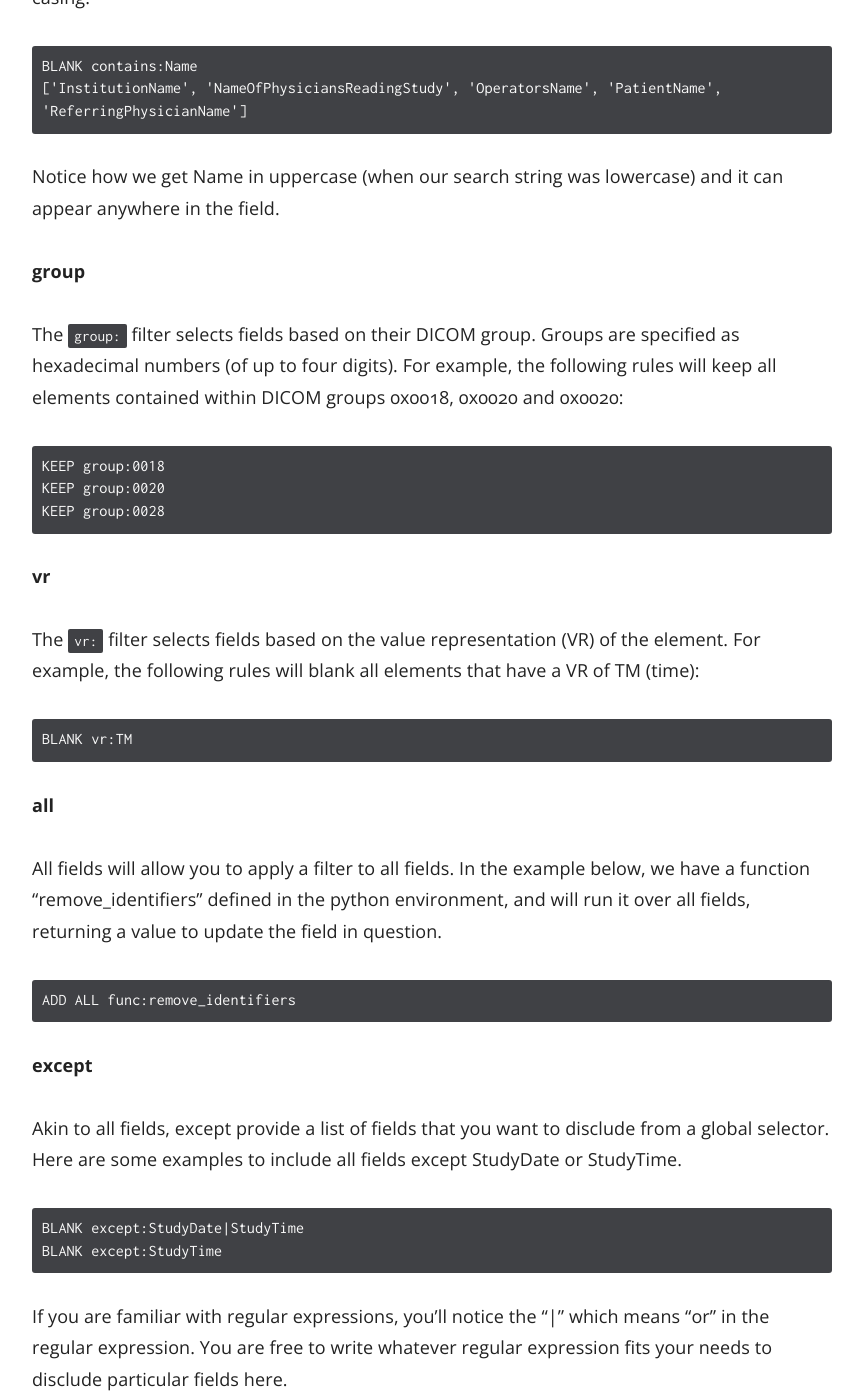
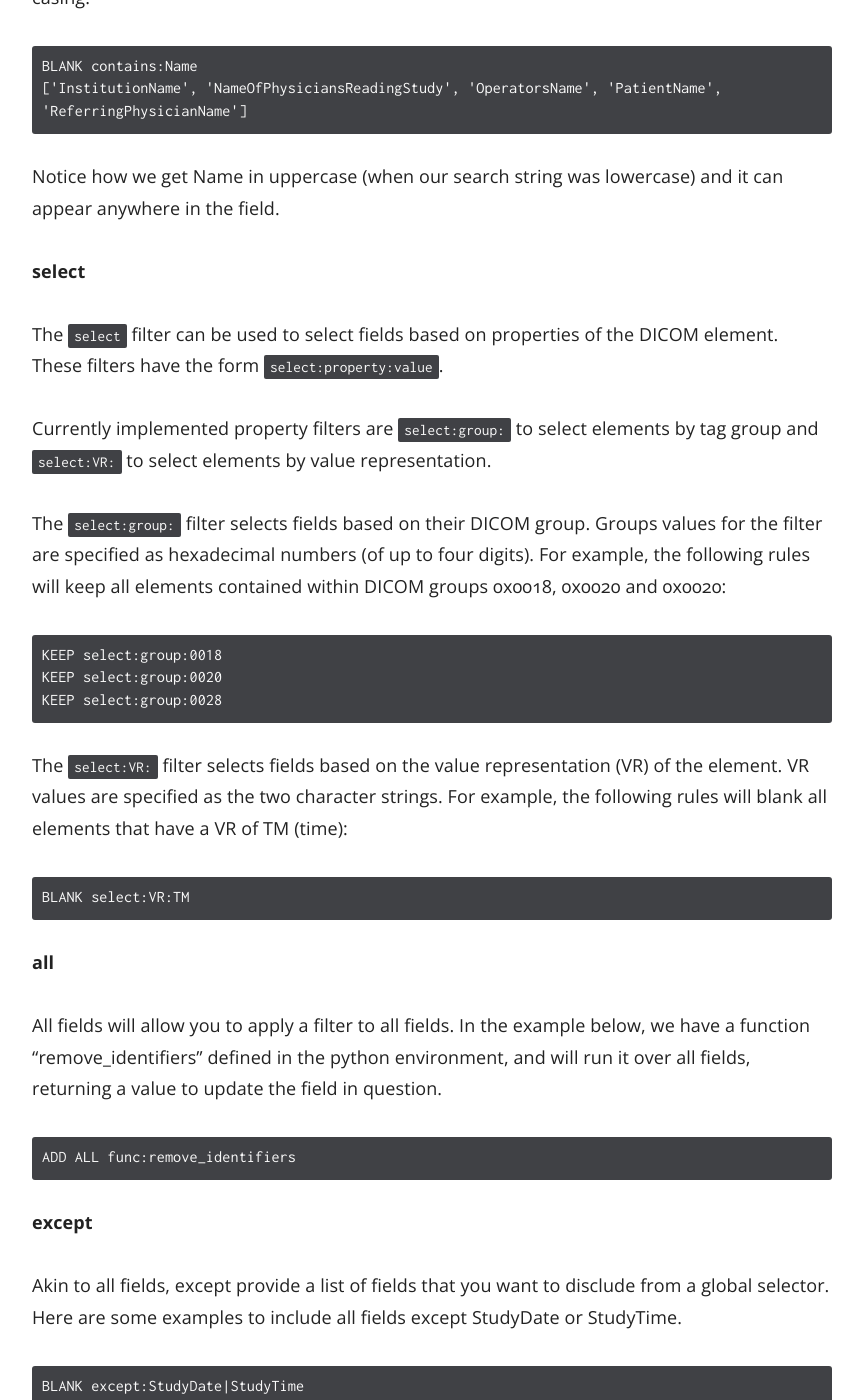
Before and after one commit to pydicom/deid, a Jekyll site: the page built from docs/_docs/user-docs/recipe-headers.md, in a window 1280 px wide and 1400 px high, scrolled down 8930 px. Shown: the whole window, without its empty margins (358-1221 px from the left). Built offline with Jekyll 4.4.1, drawn with Linux system fonts in a browser that asks for light colours.

Commit message:
Implement select: namespace

````diff
--- a/docs/_docs/user-docs/recipe-headers.md
+++ b/docs/_docs/user-docs/recipe-headers.md
@@ -282,8 +282,8 @@
 
 and this is the idea of an `expander`. And expander is an optional filter
 applied to a header field (the middle value) to select some subset of header
-values. Currently, we support `startswith`, `endswith`, `contains`, `group`,
-`vr`, `allexcept`, and `allfields`.
+values. Currently, we support `startswith`, `endswith`, `contains`, `select`,
+`allexcept`, and `allfields`.
 
 The following examples show what fields are selected based on each filter. For
 all examples, the test is done making the values lowercase.
@@ -324,27 +324,35 @@
 Notice how we get Name in uppercase (when our search string was lowercase) and
 it can appear anywhere in the field.
 
-**group**
+**select**
 
-The `group:` filter selects fields based on their DICOM group. Groups are
-specified as hexadecimal numbers (of up to four digits). For example,
-the following rules will keep all elements contained within DICOM
-groups 0x0018, 0x0020 and 0x0020:
+The `select` filter can be used to select fields based on properties
+of the DICOM element. These filters have the form
+`select:property:value`.
+
+Currently implemented property filters are `select:group:` to select
+elements by tag group and `select:VR:` to select elements by value
+representation.
+
+The `select:group:` filter selects fields based on their DICOM
+group. Groups values for the filter are specified as hexadecimal
+numbers (of up to four digits). For example, the following rules will
+keep all elements contained within DICOM groups 0x0018, 0x0020 and
+0x0020:
 
 ```
-KEEP group:0018
-KEEP group:0020
-KEEP group:0028
+KEEP select:group:0018
+KEEP select:group:0020
+KEEP select:group:0028
 ```
 
-**vr**
-
-The `vr:` filter selects fields based on the value representation (VR)
-of the element. For example, the following rules will blank all
+The `select:VR:` filter selects fields based on the value
+representation (VR) of the element. VR values are specified as the two
+character strings. For example, the following rules will blank all
 elements that have a VR of TM (time):
 
 ```
-BLANK vr:TM
+BLANK select:VR:TM
 ```
 
 **all**
````
Also changed, not shown: CHANGELOG.md, 2 other files.
